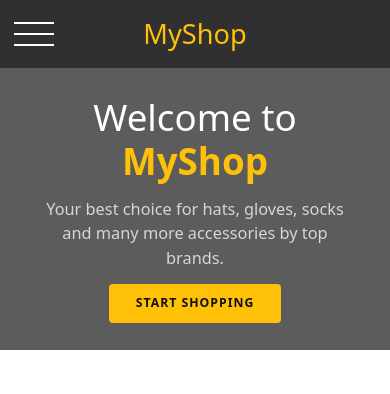
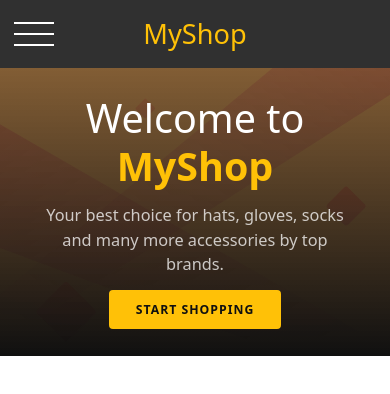
Before and after one commit to rpashev/next-ecommerce, a Next.js app: page / in a window 390 px wide. Shown: the top 394 px of the page. Built offline with nearby package versions, Linux system fonts and the light colour scheme; no server answers; the database is empty.

Commit message:
home intro component's background changed for mobile

```diff
--- a/components/Layout/header.module.scss
+++ b/components/Layout/header.module.scss
@@ -20,7 +20,7 @@
       display: block;
       text-decoration: none;
       font: inherit;
-      font-size: 1.5rem;
+      font-size: 1.8rem;
       font-weight: 500;
     }
   }
--- a/components/UI/button.js
+++ b/components/UI/button.js
@@ -18,7 +18,7 @@ const Button = (props) => {
             props.large && styles["button--large"]
           } ${props.small && styles["button--small"]} ${
             props.full && styles["button--full"]
-          }`}
+          } ${props.wide && styles["button--wide"]}`}
         >
           {props.children}
         </a>
@@ -35,7 +35,9 @@ const Button = (props) => {
         props.primary && styles["button--primary"]
       }  ${props.large && styles["button--large"]}  ${
         props.small && styles["button--small"]
-      } ${props.full && styles["button--full"]}`}
+      } ${props.full && styles["button--full"]} ${
+        props.wide && styles["button--wide"]
+      }`}
       type={props.type}
       onClick={props.onClick}
       disabled={props.disabled}
--- a/components/UI/button.module.scss
+++ b/components/UI/button.module.scss
@@ -85,7 +85,6 @@
 .button--dark {
   background-color: $gray-darker;
   color: $gray-light;
-  min-width: 20rem;
 
   &:hover,
   &:active {
@@ -116,6 +115,10 @@
   display: flex;
 }
 
+.button--wide {
+  min-width: 20rem;
+}
+
 .button:disabled,
 .button:hover:disabled,
 .button:active:disabled {
--- a/components/landing-page/home-intro.module.scss
+++ b/components/landing-page/home-intro.module.scss
@@ -13,7 +13,7 @@
   overflow: hidden;
 
   h1 {
-    font-size: 2.7rem;
+    font-size: 2.9rem;
     font-weight: 300;
     span {
       font-weight: 600;
@@ -66,7 +66,13 @@
   .intro .prompt {
     position: static;
     width: 100%;
-    background: rgb(92, 92, 92);
+    // background: rgb(92, 92, 92);
+    background: linear-gradient(
+        to top,
+        rgba($gray-darkest, 1),
+        rgba($color-primary-darkest, 0.8)
+      ),
+      url("../../public/images/landing-page/bg-mobile.svg") center/cover;
     text-align: center;
     padding: 2rem;
 
--- a/pages/cart/index.module.scss
+++ b/pages/cart/index.module.scss
@@ -26,6 +26,7 @@
   position: absolute;
   top: 50%;
   left: 50%;
+  transform: translate(-50%, -50%);
 }
 
 @media (max-width: 70em) {
--- a/pages/shop/[slug]/index.js
+++ b/pages/shop/[slug]/index.js
@@ -171,7 +171,7 @@ const Details = (props) => {
               />
             </div>
 
-            <Button dark disabled={!available} onClick={addToCart}>
+            <Button dark wide disabled={!available} onClick={addToCart}>
               {loading ? "ADDING..." : "ADD TO CART"}
             </Button>
             <p className="lead fw-bold mt-1">
--- a/styles/colors.scss
+++ b/styles/colors.scss
@@ -1,6 +1,7 @@
 // $color-primary: #22d3ee;
 $color-primary: #ffc107;
 $color-primary-dark: #d97706;
+$color-primary-darkest: #633502;
 $gray-light: #fff;
 $gray-darker: #303030;
 $gray-darkest: #101010;
```
Also changed, not shown: public/images/landing-page/bg-mobile.svg (added).
